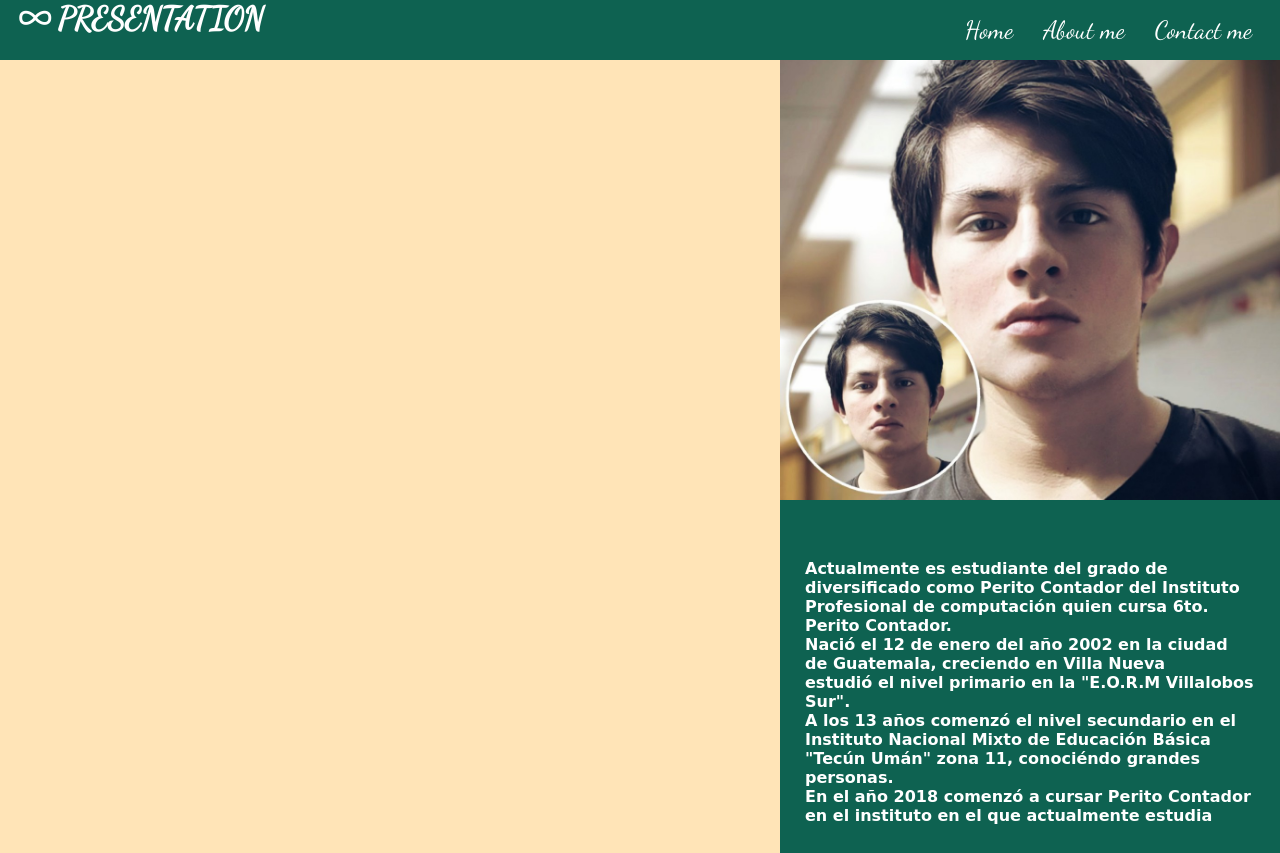
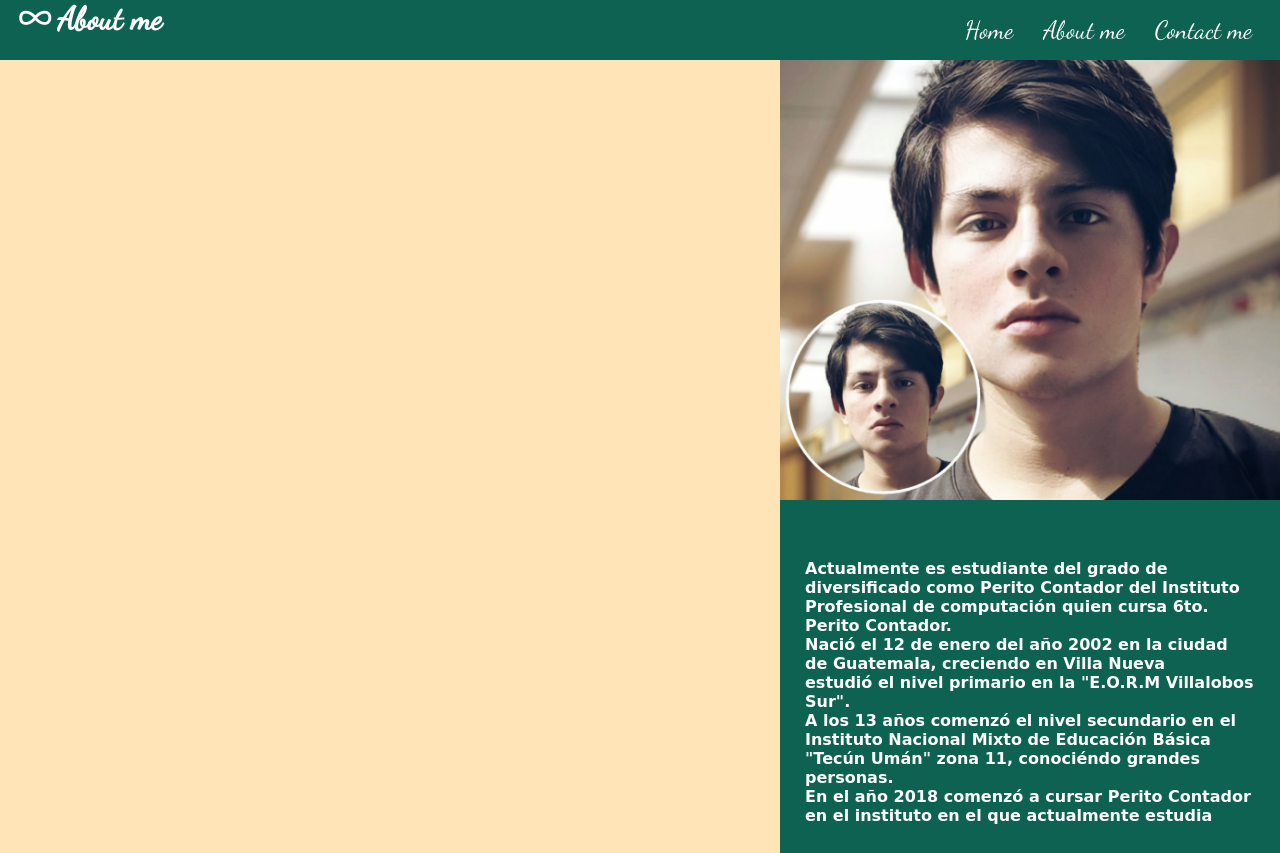
Before and after one commit to JoseArt777/TAREA4, a plain HTML site: page about.html in a window 1280 px wide. Shown: the top 853 px of the page. Drawn offline with Linux system fonts and the light colour scheme; a web font is replaced by a local one.

Commit message:
Update about.html

```diff
--- a/about.html
+++ b/about.html
@@ -21,7 +21,7 @@
 
 <header>
 		<div class="contenedor" >
-			<h1 class="icon-infinity">PRESENTATION</h1>
+			<h1 class="icon-infinity">About me</h1>
 			<input type="checkbox" id="menu-bar">
 			<label for="menu-bar"></label>
 			<label class="icon-menu" for="menu-bar"></label>
```
